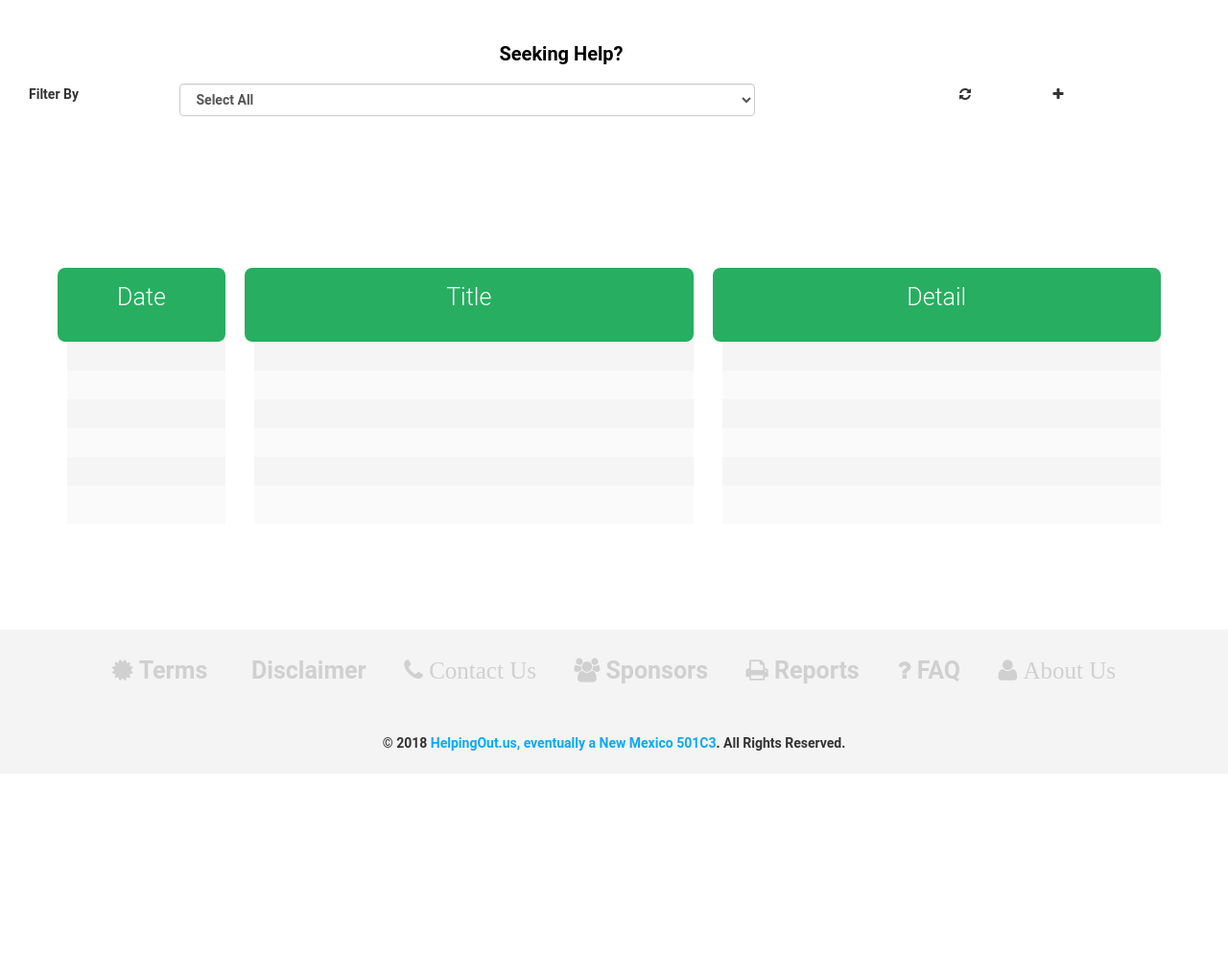
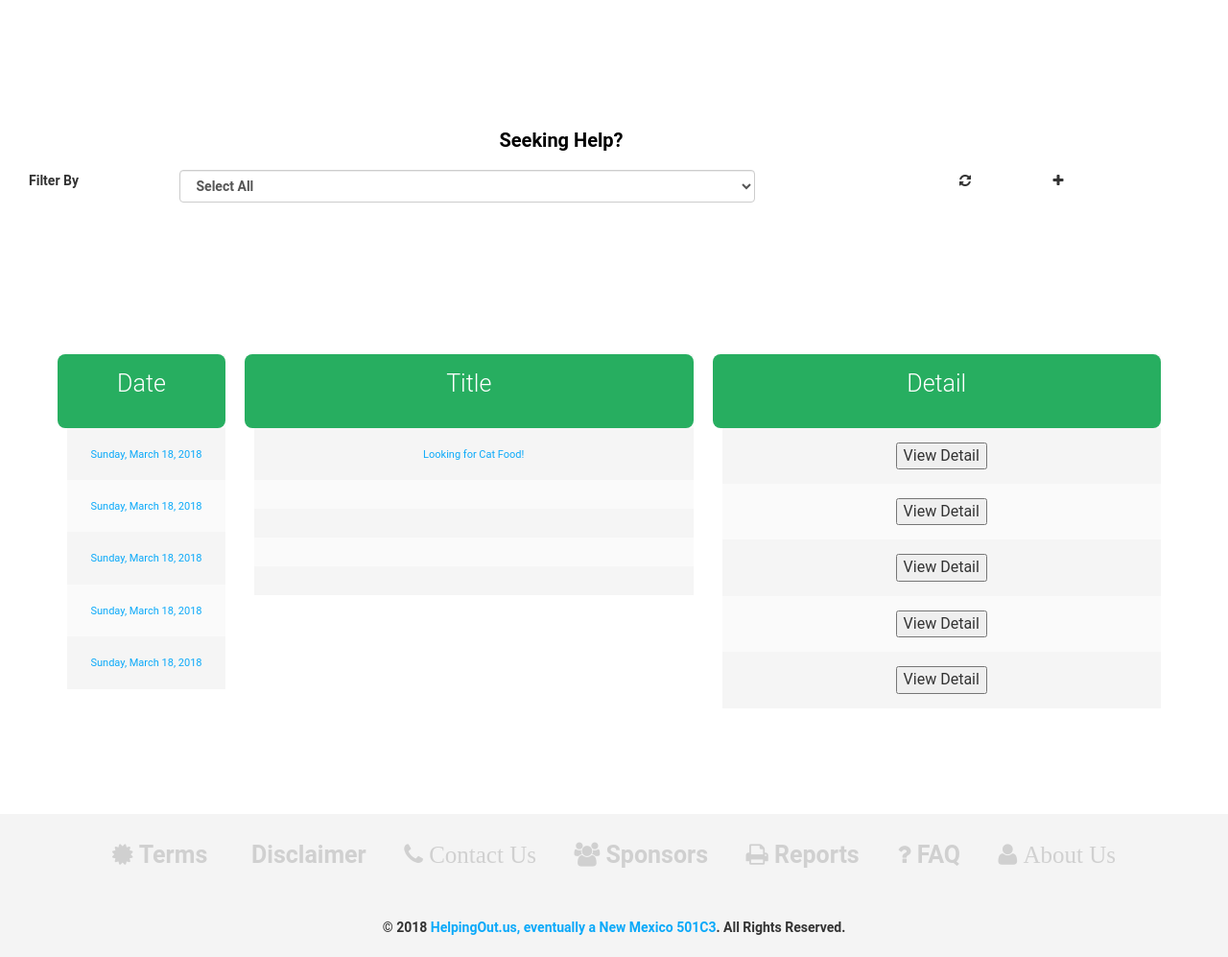
Before and after one commit to agauba5/DDCH4ABQ, a PHP site: page /seeker.php in a window 1280 px wide. Shown: the part 95-1092 px from the top of the page at 96% size. Before the commit the page ends 877 px from the top, so only its background shows below. Run offline with PHP 8.4, Linux system fonts and the light colour scheme; some libraries are stand-ins or nearby versions.

Commit message:
Added reading the fake data.

```diff
--- a/seeker.php
+++ b/seeker.php
@@ -7,6 +7,7 @@
 
 require_once $lowerLevel . 'assets/inc/standard_open.inc.php';
 require_once $lowerLevel . 'assets/inc/standard_header.inc.php';
+include "fakerequest.php";
 ?>
 
 
@@ -54,29 +55,27 @@
                 <div class="col-sm-2 plan price-one wow fadeInDown" data-wow-offset="0" data-wow-delay="0.2s">
                     <ul>
                     <li class="heading-two">
-                    <h2>Date</h2>
+						<h2>Date</h2>
                     </li>
-                    <li><a></a></li>
-                    <li><a></a></li>
-                    <li><a></a></li>
-                    <li><a></a></li>
-                        <li></li>
-                        <li class="plan-action">
-                        </li>
+					<?php
+					foreach ($seeker as $id => $var )
+					{
+						$dateTime = date('l, F d, Y',$var['Date']);
+						echo '<li><a onclick="detailSeeker(' . $var['ID'] . ')" style="font-size: 11px;">' . $dateTime . '</a></li>' . PHP_EOL;
+					}
+					?>
                     </ul>
                 </div>
                 <div class="col-sm-5 plan price-one wow fadeInDown" data-wow-offset="0" data-wow-delay="0.2s">
                     <ul>
                     <li class="heading-two">
                     <h2>Title</h2>
-                    </li>
-                    <li><a></a></li>
-                    <li><a></a></li>
-                    <li><a></a></li>
-                    <li><a></a></li>
-                        <li></li>
-                        <li class="plan-action">
-                        </li>
+					<?php
+					foreach ($seeker as $id => $var )
+					{
+						echo '<li><a onclick="detailSeeker(' . $var['ID']. ')" style="font-size: 11px;">' . $var['Title'] . '</a></li>' . PHP_EOL;
+					}
+					?>
                     </ul>
                 </div>
                 <div class="col-sm-5 plan price-one wow fadeInDown" data-wow-offset="0" data-wow-delay="0.2s">
@@ -84,13 +83,12 @@
                     <li class="heading-two">
                     <h2>Detail</h2>
                     </li>
-                    <li><a></a></li>
-                    <li><a></a></li>
-                    <li><a></a></li>
-                    <li><a></a></li>
-                        <li></li>
-                        <li class="plan-action">
-                        </li>
+					<?php
+					foreach ($seeker as $id => $var )
+					{
+						echo '<li>' . '<button onclick="detailSeeker('.$var['ID'].')">View Detail</button>' . '</li>' . PHP_EOL;
+					}
+					?>
                     </ul>
                 </div>
             </div>
```
